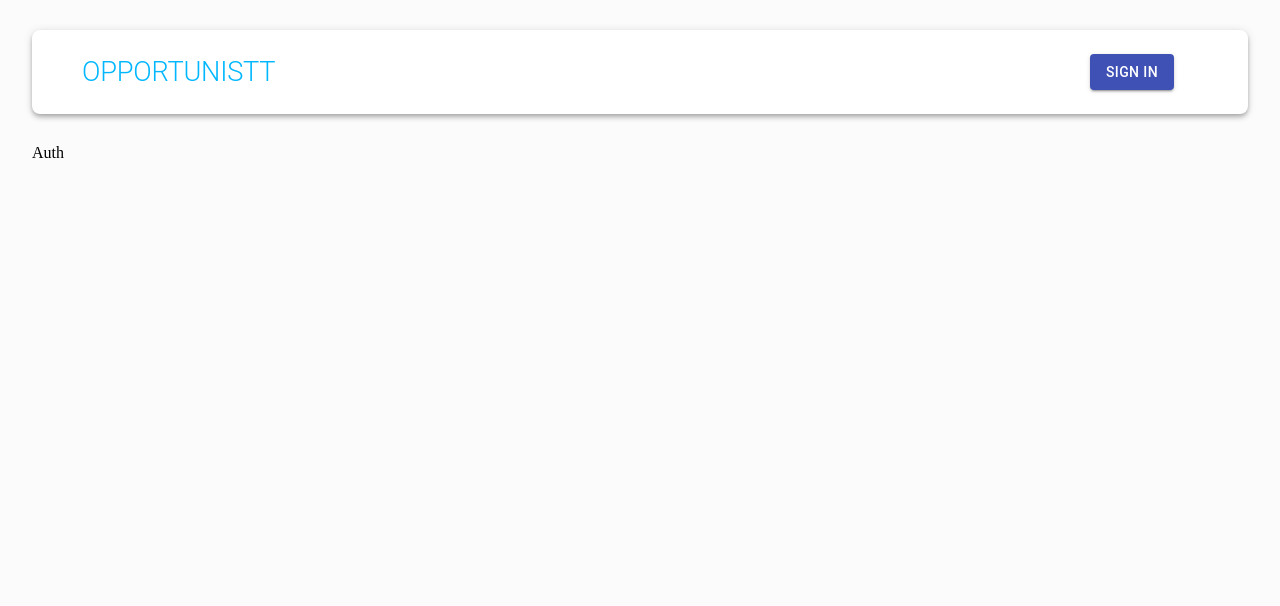
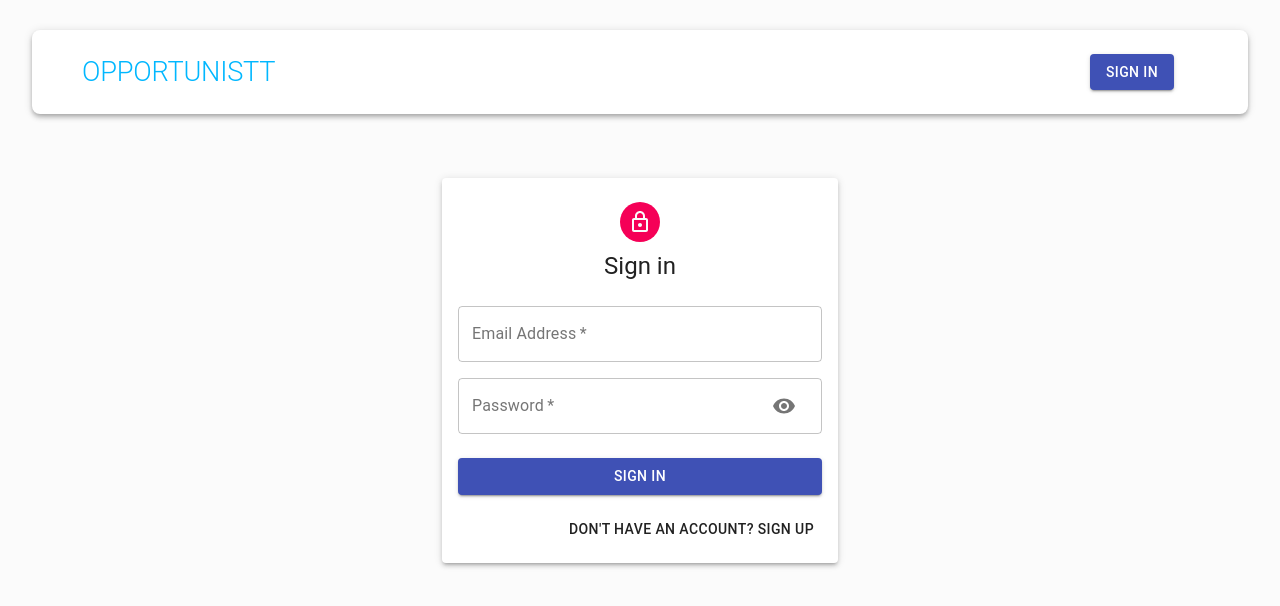
Before and after one commit to gnikita432/Opportunistt, a React (Create React App) app in the folder client/: page /auth in a window 1280 px wide. Shown: the top 606 px of the page. Built offline with nearby package versions, Linux system fonts and the light colour scheme.

Commit message:
Created Auth component(sign in/ sign up)

```diff
--- a/client/src/components/Auth/Auth.js
+++ b/client/src/components/Auth/Auth.js
@@ -1,10 +1,107 @@
-import React from 'react'
+import React, { useState } from "react";
+
+import {
+  Avatar,
+  Button,
+  Paper,
+  Grid,
+  Typography,
+  Container,
+} from "@material-ui/core";
+
+import LockOutlinedIcon from "@material-ui/icons/LockOutlined";
+
+import useStyles from "./styles";
+import Input from "./Input";
 
 const Auth = () => {
-    const state = null;
+  const classes = useStyles();
+
+  const [showPassword, setShowPassword] = useState(false);
+  const [isSignup, setIsSignup] = useState(false);
+
+  const handleShowPassword = () =>
+    setShowPassword((prevShowPassoword) => !prevShowPassoword);
+
+  const handleSubmit = () => {};
+
+  const handleChange = () => {};
+  const switchMode = () => {
+    setIsSignup((prevIsSignUp) => !prevIsSignUp);
+  };
+
   return (
-    <div>Auth</div>
-  )
-}
+    <Container component="main" maxWidth="xs">
+      <Paper className={classes.paper} elevation={3}>
+        <Avatar className={classes.avatar}>
+          <LockOutlinedIcon />
+        </Avatar>
+        <Typography component="h1" variant="h5">
+          {isSignup ? "Sign up" : "Sign in"}
+        </Typography>
+        <form className={classes.form} onSubmit={handleSubmit}>
+          <Grid container spacing={2}>
+            {isSignup && (
+              <>
+                <Input
+                  name="firstName"
+                  label="First Name"
+                  handleChange={handleChange}
+                  autoFocus
+                  half
+                />
+                <Input
+                  name="lastName"
+                  label="Last Name"
+                  handleChange={handleChange}
+                  half
+                />
+              </>
+            )}
+            <Input
+              name="email"
+              label="Email Address"
+              handleChange={handleChange}
+              type="email"
+            />
+            <Input
+              name="password"
+              label="Password"
+              handleChange={handleChange}
+              type={showPassword ? "text" : "password"}
+              handleShowPassword={handleShowPassword}
+            />
+            {isSignup && (
+              <Input
+                name="confirmPassword"
+                label="Repeat Password"
+                handleChange={handleChange}
+                type="password"
+              />
+            )}
+          </Grid>
+          <Button
+            type="submit"
+            fullWidth
+            variant="contained"
+            color="primary"
+            className={classes.submit}
+          >
+            {isSignup ? "Sign Up" : "Sign In"}
+          </Button>
+          <Grid container justify="flex-end">
+            <Grid item>
+              <Button onClick={switchMode}>
+                {isSignup
+                  ? "Already have an account? Sign in"
+                  : "Don't have an account? Sign Up"}
+              </Button>
+            </Grid>
+          </Grid>
+        </form>
+      </Paper>
+    </Container>
+  );
+};
 
-export default Auth
+export default Auth;
--- /dev/null
+++ b/client/src/components/Auth/Input.js
@@ -0,0 +1,43 @@
+import React from "react";
+import { TextField, Grid, InputAdornment, IconButton } from "@material-ui/core";
+
+import Visibility from "@material-ui/icons/Visibility";
+import VisibilityOff from "@material-ui/icons/VisibilityOff";
+
+const Input = ({
+  name,
+  handleChange,
+  label,
+  half,
+  autoFocus,
+  type,
+  handleShowPassword,
+}) => (
+  <Grid item xs={12} sm={half ? 6 : 12}>
+    <TextField
+      name={name}
+      onChange={handleChange}
+      variant="outlined"
+      required
+      fullWidth
+      label={label}
+      autoFocus={autoFocus}
+      type={type}
+      InputProps={
+        name === "password"
+          ? {
+              endAdornment: (
+                <InputAdornment position="end">
+                  <IconButton onClick={handleShowPassword}>
+                    {type === "password" ? <Visibility /> : <VisibilityOff />}
+                  </IconButton>
+                </InputAdornment>
+              ),
+            }
+          : null
+      }
+    />
+  </Grid>
+);
+
+export default Input;
--- /dev/null
+++ b/client/src/components/Auth/styles.js
@@ -0,0 +1,28 @@
+import { makeStyles } from '@material-ui/core/styles';
+
+export default makeStyles((theme) => ({
+  paper: {
+    marginTop: theme.spacing(8),
+    display: 'flex',
+    flexDirection: 'column',
+    alignItems: 'center',
+    padding: theme.spacing(2),
+  },
+  root: {
+    '& .MuiTextField-root': {
+      margin: theme.spacing(1),
+    },
+  },
+  avatar: {
+    margin: theme.spacing(1),
+    backgroundColor: theme.palette.secondary.main,
+  },
+  form: {
+    width: '100%', // Fix IE 11 issue.
+    marginTop: theme.spacing(3),
+  },
+  submit: {
+    margin: theme.spacing(3, 0, 2),
+  },
+
+}));
```
Also changed, not shown: client/src/components/Auth/style.js (deleted).
